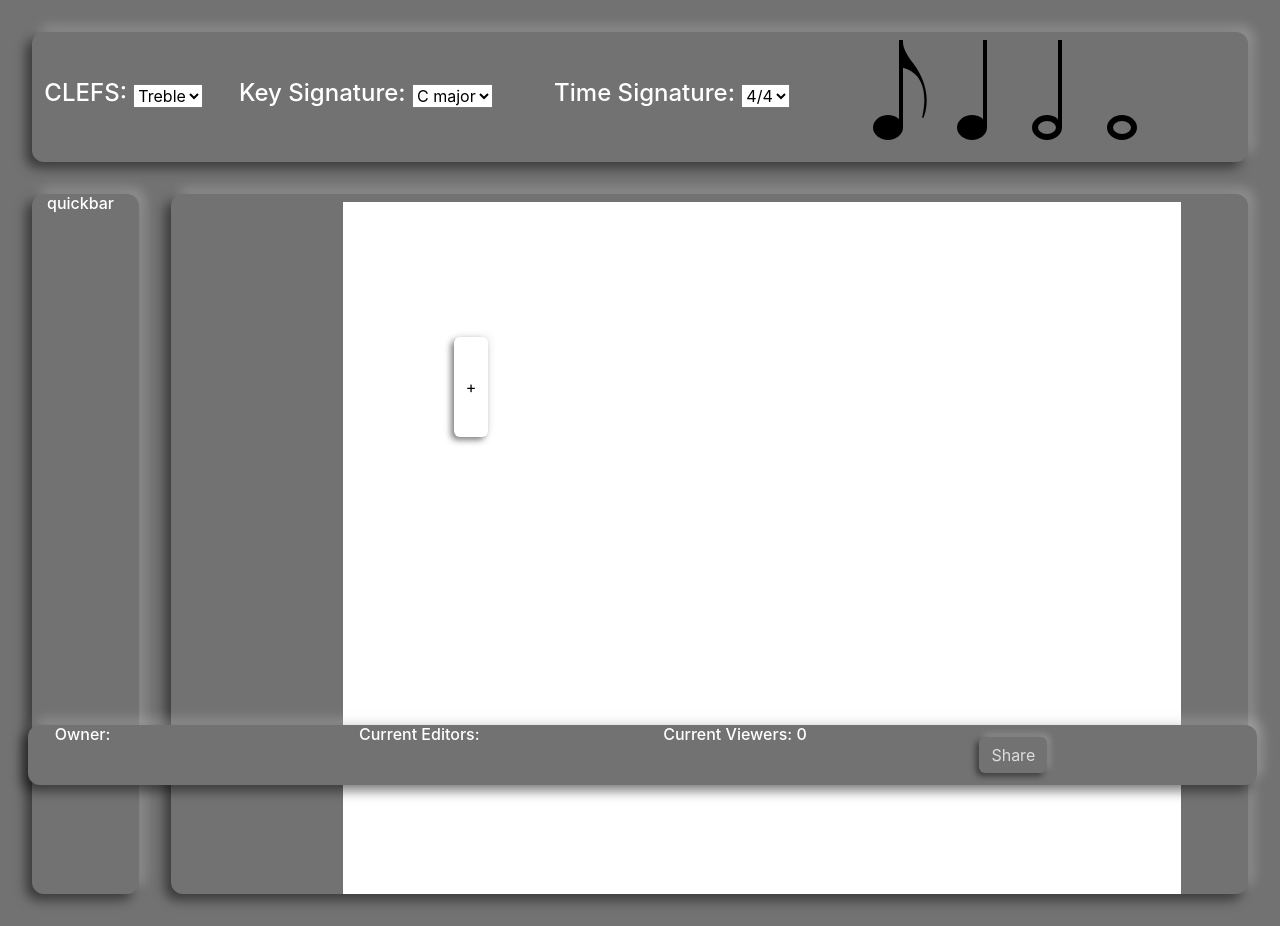
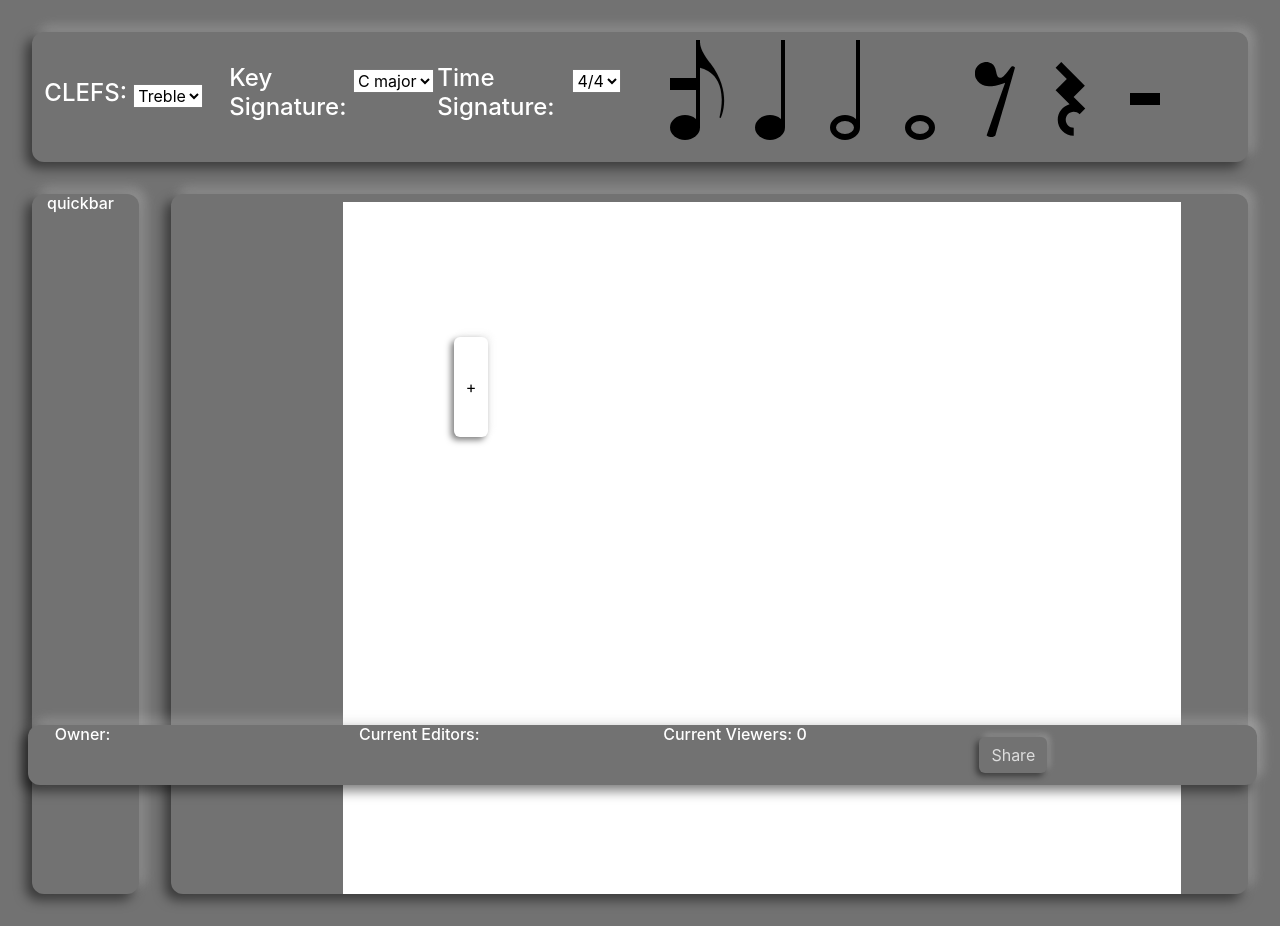
Before and after one commit to TheStopsign/Musicollab, a React (Create React App) app: page /documents/1 in a window 1280 px wide. Built offline with nearby package versions, Linux system fonts and the light colour scheme; no server answers.

Commit message:
display rests in topbar

```diff
--- a/src/components/EditDocument.js
+++ b/src/components/EditDocument.js
@@ -16,7 +16,7 @@ class EditDocument extends Component {
 			<div className="EditDocument">
 
 				<div className="row align-items-center head section">
-					<div className="col-2">
+					<div className="col">
 						<div className="row">
 							<div className="col-6 padding-0">
 								<h4 className="float-right"> CLEFS:&nbsp; </h4>
@@ -35,7 +35,7 @@ class EditDocument extends Component {
 						</div>
 					</div>
 
-					<div className="col-3">
+					<div className="col">
 						<div className="row">
 							<div className="col-7 padding-0">
 								<h4 className="float-right"> Key Signature:&nbsp; </h4>
@@ -54,7 +54,7 @@ class EditDocument extends Component {
 						</div>
 					</div>
 
-					<div className="col-3">
+					<div className="col">
 						<div className="row">
 							<div className="col-8 padding-0">
 								<h4 className="float-right"> Time Signature:&nbsp; </h4>
@@ -74,7 +74,7 @@ class EditDocument extends Component {
 					</div>
 
 
-					<div className="col padding-0">
+					<div className="col-6 padding-0">
 
 						<div className="noteBar" id="noteBar">
 							{
--- a/src/components/noteToolbar.js
+++ b/src/components/noteToolbar.js
@@ -5,10 +5,12 @@ import '../css/noteToolbar.css';
 import Note from './Note';
 import WholeNote from './WholeNote';
 import HalfNote from './HalfNote';
+import QuarterNote from './QuarterNote';
+import EighthNote from './EighthNote';
 import WholeRest from './WholeRest';
+import QuarterRest from './QuarterRest';
 import HalfRest from './HalfRest';
-import EighthNote from './EighthNote';
-import QuarterNote from './QuarterNote';
+import EighthRest from './EighthRest';
 
 class NoteTB extends Component {
   render() {
@@ -30,7 +32,16 @@ class NoteTB extends Component {
     this.state = {
       index: null,
       init_notes: "",
-			notes: [new EighthNote({ note: "G" }),new QuarterNote({ note: "G" }),new HalfNote({ note: "G" }),new WholeNote({ note: "G" })]
+      notes: [
+        new EighthNote({ note: "G" }),
+        new QuarterNote({ note: "G" }),
+        new HalfNote({ note: "G" }),
+        new WholeNote({ note: "G" }),
+        new EighthRest({ note: "R" }),
+        new QuarterRest({ note: "R" }),
+        new HalfRest({ note: "R" }),
+        new WholeRest({ note: "R" }),
+      ]
     }
   }
   getNote(i) {
```
Lines whose indentation alone changed are shown as unchanged.
